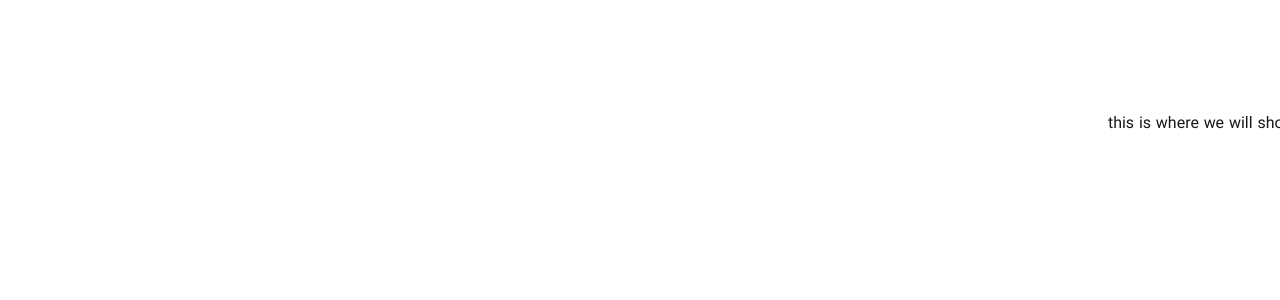
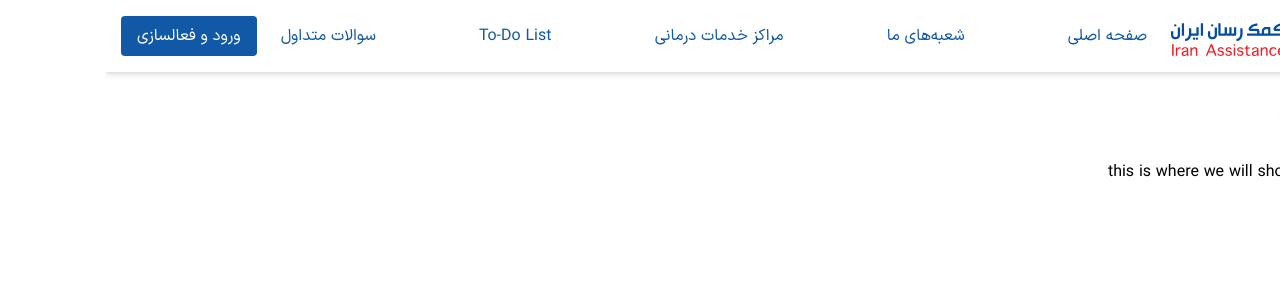
Before and after one commit to zahra77fth/sos-nextjs-app-afagh, a Next.js app: page / in a window 1280 px wide. Shown: the top 300 px of the page. Built offline with nearby package versions, Linux system fonts and the light colour scheme.

Commit message:
feat: add header

```diff
--- a/app/layout.tsx
+++ b/app/layout.tsx
@@ -1,6 +1,7 @@
 import type { Metadata } from "next";
 import "@/styles/globals.css";
-import localFont from 'next/font/local'
+import localFont from 'next/font/local';
+import Header from "@/components/Header";
 
 const IRANSansXV = localFont({ src: '../assets/fonts/IRANSansXV.woff2' })
 
@@ -12,10 +13,8 @@ export const metadata: Metadata = {
 export default function RootLayout({ children }: { children: React.ReactNode }) {
     return (
         <html lang="fa" dir="rtl">
-            <body className={`${IRANSansXV.className} bg-gray-50`}>
-                <header>
-                    this is header
-                </header>
+            <body className={`${IRANSansXV.className}`}>
+            <Header />
                 <main className="container mx-auto px-4 py-6">{children}</main>
             </body>
         </html>
--- a/components/Header.tsx
+++ b/components/Header.tsx
@@ -0,0 +1,91 @@
+"use client";
+
+import Link from "next/link";
+import Image from "next/image";
+import { useState, useCallback } from "react";
+import { Menu, X } from "lucide-react";
+import Drawer from "@mui/material/Drawer";
+import IconButton from "@mui/material/IconButton";
+
+const Header = () => {
+    const [isOpen, setIsOpen] = useState(false);
+
+    const toggleMenu = useCallback(() => {
+        setIsOpen((prev) => !prev);
+    }, []);
+
+    return (
+        <header className="bg-white shadow-md">
+            <div className="container mx-auto flex justify-between items-center p-4">
+                <div className="flex-1 flex items-center space-x-6">
+                    <Link href="/">
+                        <Image src="/sos.svg" alt="صفحه اصلی" width={198} height={40} />
+                    </Link>
+
+                    <nav className="hidden md:flex flex-1 justify-between pl-6">
+                        <NavLink href="/">صفحه اصلی</NavLink>
+                        <NavLink href="/martyrs">شعبه‌های ما</NavLink>
+                        <NavLink href="/health-centers">مراکز خدمات درمانی</NavLink>
+                        <NavLink href="/todo">To-Do List</NavLink>
+                        <NavLink href="/faq">سوالات متداول</NavLink>
+                    </nav>
+                </div>
+
+                <Link
+                    href="/login"
+                    className="hidden md:block bg-[#1158A7] text-white px-4 py-2 rounded hover:bg-blue-600"
+                >
+                    ورود و فعالسازی
+                </Link>
+                <div className="md:hidden p-2">
+                    <IconButton onClick={toggleMenu}>
+                        <Menu size={28} className="text-[#1158A7]" />
+                    </IconButton>
+                </div>
+
+                <Drawer anchor="right" open={isOpen} onClose={toggleMenu}>
+                    <div className="p-4 w-64 bg-white h-full shadow-lg">
+                        {/* Close Button */}
+                        <IconButton onClick={toggleMenu} className="p-2">
+                            <X size={28} className="text-gray-700" />
+                        </IconButton>
+
+                        <nav className="flex flex-col mt-6 space-y-4">
+                            <NavLink href="/" onClick={toggleMenu}>
+                                صفحه اصلی
+                            </NavLink>
+                            <NavLink href="/martyrs" onClick={toggleMenu}>
+                                شعبه‌های ما
+                            </NavLink>
+                            <NavLink href="/health-centers" onClick={toggleMenu}>
+                                مراکز خدمات درمانی
+                            </NavLink>
+                            <NavLink href="/todo" onClick={toggleMenu}>
+                                To-Do List
+                            </NavLink>
+                            <NavLink href="/faq" onClick={toggleMenu} >
+                                سوالات متداول
+                            </NavLink>
+                        </nav>
+
+                        <Link
+                            href="/login"
+                            className="mt-6 block bg-[#1158A7] text-white text-center py-2 rounded hover:bg-blue-600"
+                            onClick={toggleMenu}
+                        >
+                            ورود و فعالسازی
+                        </Link>
+                    </div>
+                </Drawer>
+            </div>
+        </header>
+    );
+};
+
+const NavLink = ({ href, children, onClick }: { href: string; children: React.ReactNode; onClick?: () => void }) => (
+    <Link href={href} onClick={onClick} className="text-[#1158A7] hover:text-gray-600">
+        {children}
+    </Link>
+);
+
+export default Header;
--- a/package.json
+++ b/package.json
@@ -13,9 +13,8 @@
     "@emotion/styled": "^11.14.0",
     "@mui/icons-material": "^6.4.7",
     "@mui/material": "^6.4.7",
-    "autoprefixer": "^10.4.21",
+    "lucide-react": "^0.479.0",
     "next": "15.2.1",
-    "postcss": "^8.5.3",
     "react": "^19.0.0",
     "react-dom": "^19.0.0",
     "shadcn-ui": "^0.9.5"
@@ -26,8 +25,10 @@
     "@types/node": "^20",
     "@types/react": "^19",
     "@types/react-dom": "^19",
+    "autoprefixer": "^10.4.21",
     "eslint": "^9",
     "eslint-config-next": "15.2.1",
+    "postcss": "^8.5.3",
     "tailwindcss": "^4.0.12",
     "typescript": "^5"
   }
--- a/styles/globals.css
+++ b/styles/globals.css
@@ -2,7 +2,6 @@
 
 :root {
   --background: #ffffff;
-  --foreground: #171717;
 }
 
 @theme inline {
@@ -12,14 +11,9 @@
   --font-mono: var(--font-geist-mono);
 }
 
-@media (prefers-color-scheme: dark) {
-  :root {
-    --background: #0a0a0a;
-    --foreground: #ededed;
-  }
-}
 
 body {
+  direction: rtl;
   background: var(--background);
   color: var(--foreground);
   font-family: Arial, Helvetica, sans-serif;
```
Also changed, not shown: public/sos.svg (added), 1 other file (tests, documents, lock files or other folders).
